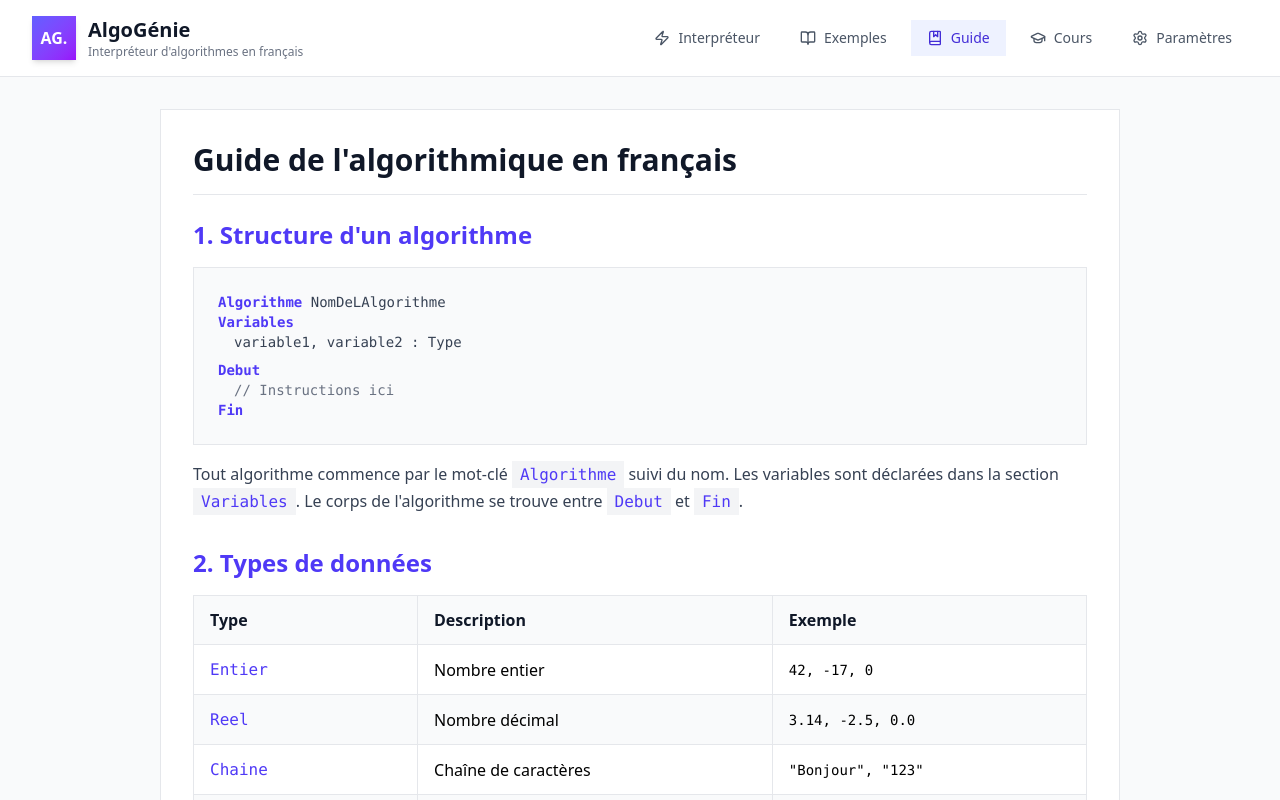
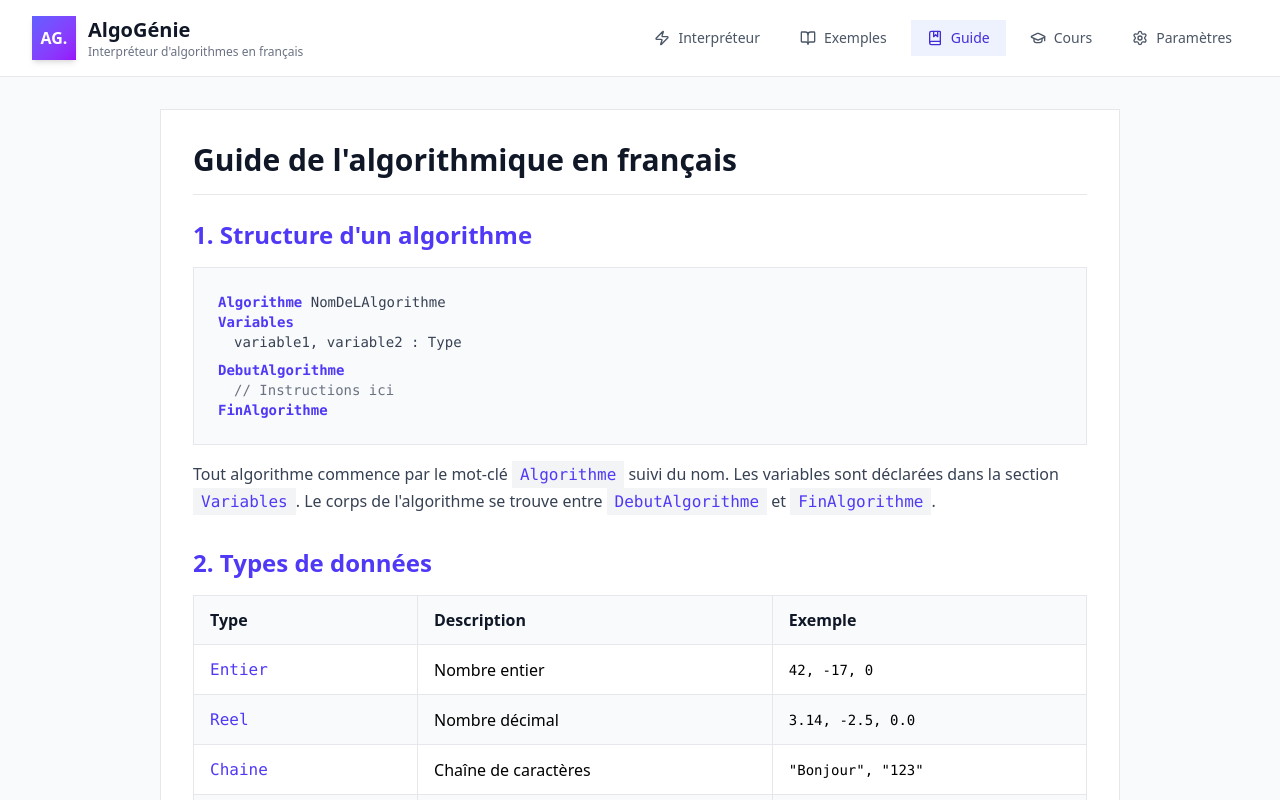
Before and after one commit to njonou01/algo-practice, a React (Vite) app: page /guide in a window 1280 px wide. Built offline with nearby package versions, Linux system fonts and the light colour scheme.

Commit message:
mets a jour le guide avec la nouvelle syntaxe

```diff
--- a/src/pages/Guide.tsx
+++ b/src/pages/Guide.tsx
@@ -17,15 +17,15 @@ function Guide() {
                 <div><span className="text-indigo-600 font-semibold">Algorithme</span> NomDeLAlgorithme</div>
                 <div><span className="text-indigo-600 font-semibold">Variables</span></div>
                 <div className="ml-4">variable1, variable2 : Type</div>
-                <div className="mt-2"><span className="text-indigo-600 font-semibold">Debut</span></div>
+                <div className="mt-2"><span className="text-indigo-600 font-semibold">DebutAlgorithme</span></div>
                 <div className="ml-4 text-gray-500">// Instructions ici</div>
-                <div><span className="text-indigo-600 font-semibold">Fin</span></div>
+                <div><span className="text-indigo-600 font-semibold">FinAlgorithme</span></div>
               </div>
             </div>
             <p className="text-gray-700 leading-relaxed">
               Tout algorithme commence par le mot-clé <code className="bg-gray-100 px-2 py-1 text-indigo-600">Algorithme</code> suivi du nom.
               Les variables sont déclarées dans la section <code className="bg-gray-100 px-2 py-1 text-indigo-600">Variables</code>.
-              Le corps de l'algorithme se trouve entre <code className="bg-gray-100 px-2 py-1 text-indigo-600">Debut</code> et <code className="bg-gray-100 px-2 py-1 text-indigo-600">Fin</code>.
+              Le corps de l'algorithme se trouve entre <code className="bg-gray-100 px-2 py-1 text-indigo-600">DebutAlgorithme</code> et <code className="bg-gray-100 px-2 py-1 text-indigo-600">FinAlgorithme</code>.
             </p>
           </section>
 
@@ -118,12 +118,12 @@ function Guide() {
                 <div className="ml-4">EST_ACTIF <span className="text-pink-600">←</span> Vrai <span className="text-gray-500">// Type Booleen inféré</span></div>
                 <div className="mt-2"><span className="text-indigo-600 font-semibold">Variables</span></div>
                 <div className="ml-4">rayon, surface : Reel</div>
-                <div className="mt-2"><span className="text-indigo-600 font-semibold">Debut</span></div>
+                <div className="mt-2"><span className="text-indigo-600 font-semibold">DebutAlgorithme</span></div>
                 <div className="ml-4 text-gray-500">// Les constantes sont déjà initialisées !</div>
                 <div className="ml-4">rayon <span className="text-pink-600">←</span> 5</div>
                 <div className="ml-4">surface <span className="text-pink-600">←</span> PI * rayon * rayon</div>
                 <div className="ml-4">Ecrire("Surface: ", surface, "\\n")</div>
-                <div><span className="text-indigo-600 font-semibold">Fin</span></div>
+                <div><span className="text-indigo-600 font-semibold">FinAlgorithme</span></div>
               </div>
             </div>
 
@@ -133,7 +133,7 @@ function Guide() {
                 <li>Déclaration ET initialisation en une seule ligne</li>
                 <li>Type inféré automatiquement (pas besoin de spécifier)</li>
                 <li>Code plus concis et lisible</li>
-                <li>Constantes déjà initialisées avant le <code className="bg-white px-2 py-1">Debut</code></li>
+                <li>Constantes déjà initialisées avant le <code className="bg-white px-2 py-1">DebutAlgorithme</code></li>
               </ul>
             </div>
 
@@ -143,7 +143,7 @@ function Guide() {
                 <div><span className="text-indigo-600 font-semibold">Constantes</span></div>
                 <div className="ml-4">PI : Reel</div>
                 <div className="ml-4">MAX_VALUE : Entier</div>
-                <div className="mt-2"><span className="text-indigo-600 font-semibold">Debut</span></div>
+                <div className="mt-2"><span className="text-indigo-600 font-semibold">DebutAlgorithme</span></div>
                 <div className="ml-4">PI <span className="text-pink-600">←</span> 3.14159</div>
                 <div className="ml-4">MAX_VALUE <span className="text-pink-600">←</span> 100</div>
               </div>
@@ -312,7 +312,7 @@ function Guide() {
               <div className="bg-gray-50 border border-gray-200 p-6 font-mono text-sm">
                 <div className="text-gray-700">
                   <div><span className="text-indigo-600">Variables</span> jour : Entier</div>
-                  <div className="mt-2"><span className="text-indigo-600">Debut</span></div>
+                  <div className="mt-2"><span className="text-indigo-600">DebutAlgorithme</span></div>
                   <div className="ml-4">Ecrire("Entrez un numéro (1-7):\n")</div>
                   <div className="ml-4">Lire(jour)</div>
                   <div className="ml-4 mt-2"><span className="text-indigo-600">Selon</span> jour</div>
@@ -327,7 +327,7 @@ function Guide() {
                   <div className="ml-8"><span className="text-indigo-600">Defaut</span>:</div>
                   <div className="ml-12">Ecrire("Jour invalide\n")</div>
                   <div className="ml-4"><span className="text-indigo-600">FinSelon</span></div>
-                  <div><span className="text-indigo-600">Fin</span></div>
+                  <div><span className="text-indigo-600">FinAlgorithme</span></div>
                 </div>
               </div>
             </div>
@@ -380,7 +380,7 @@ function Guide() {
                   <div><span className="text-indigo-600">Variables</span></div>
                   <div className="ml-4">tab : <span className="text-indigo-600">Tableau[10]</span> <span className="text-indigo-600">de</span> Entier</div>
                   <div className="ml-4">i, somme : Entier</div>
-                  <div className="mt-2"><span className="text-indigo-600">Debut</span></div>
+                  <div className="mt-2"><span className="text-indigo-600">DebutAlgorithme</span></div>
                   <div className="ml-4 mb-2 text-gray-500">// Remplir le tableau</div>
                   <div className="ml-4"><span className="text-indigo-600">Pour</span> i <span className="text-indigo-600">De</span> 0 <span className="text-indigo-600">A</span> 9 <span className="text-indigo-600">Faire</span></div>
                   <div className="ml-8">tab[i] <span className="text-pink-600">←</span> i * 2</div>
@@ -391,7 +391,7 @@ function Guide() {
                   <div className="ml-8">somme <span className="text-pink-600">←</span> somme + tab[i]</div>
                   <div className="ml-4"><span className="text-indigo-600">FinPour</span></div>
                   <div className="ml-4 mt-2">Ecrire("Somme:", somme)</div>
-                  <div><span className="text-indigo-600">Fin</span></div>
+                  <div><span className="text-indigo-600">FinAlgorithme</span></div>
                 </div>
               </div>
             </div>
@@ -465,7 +465,7 @@ function Guide() {
                   <div className="mt-2"><span className="text-indigo-600 font-semibold">Variables</span></div>
                   <div className="ml-4">e1, e2 : Etudiant</div>
                   <div className="ml-4">meilleur : Chaine</div>
-                  <div className="mt-2"><span className="text-indigo-600 font-semibold">Debut</span></div>
+                  <div className="mt-2"><span className="text-indigo-600 font-semibold">DebutAlgorithme</span></div>
                   <div className="ml-4">Ecrire("Nom étudiant 1:\n")</div>
                   <div className="ml-4">Lire(e1.nom)</div>
                   <div className="ml-4">Ecrire("Moyenne:\n")</div>
@@ -480,7 +480,7 @@ function Guide() {
                   <div className="ml-8">meilleur <span className="text-pink-600">←</span> e2.nom</div>
                   <div className="ml-4"><span className="text-indigo-600">FinSi</span></div>
                   <div className="ml-4 mt-2">Ecrire("Meilleure moyenne: ", meilleur, "\n")</div>
-                  <div><span className="text-indigo-600 font-semibold">Fin</span></div>
+                  <div><span className="text-indigo-600 font-semibold">FinAlgorithme</span></div>
                 </div>
               </div>
             </div>
@@ -510,10 +510,10 @@ function Guide() {
                 <div className="text-gray-700">
                   <div><span className="text-indigo-600 font-semibold">Fonction</span> Carre(n : Entier) : Entier</div>
                   <div><span className="text-indigo-600">Variables</span> resultat : Entier</div>
-                  <div><span className="text-indigo-600">Debut</span></div>
+                  <div><span className="text-indigo-600">DebutAlgorithme</span></div>
                   <div className="ml-4">resultat <span className="text-pink-600">←</span> n * n</div>
                   <div className="ml-4"><span className="text-indigo-600">Retourner</span> resultat</div>
-                  <div><span className="text-indigo-600">Fin</span></div>
+                  <div><span className="text-indigo-600">FinAlgorithme</span></div>
                 </div>
               </div>
               <p className="text-gray-700 leading-relaxed mb-2">
@@ -543,11 +543,11 @@ function Guide() {
                 <div className="text-gray-700">
                   <div><span className="text-indigo-600 font-semibold">Procedure</span> Saluer(nom : Chaine, fois : Entier)</div>
                   <div><span className="text-indigo-600">Variables</span> i : Entier</div>
-                  <div><span className="text-indigo-600">Debut</span></div>
+                  <div><span className="text-indigo-600">DebutAlgorithme</span></div>
                   <div className="ml-4"><span className="text-indigo-600">Pour</span> i <span className="text-indigo-600">De</span> 1 <span className="text-indigo-600">A</span> fois <span className="text-indigo-600">Faire</span></div>
                   <div className="ml-8">Ecrire("Bonjour ", nom, "!\n")</div>
                   <div className="ml-4"><span className="text-indigo-600">FinPour</span></div>
-                  <div><span className="text-indigo-600">Fin</span></div>
+                  <div><span className="text-indigo-600">FinAlgorithme</span></div>
                 </div>
               </div>
               <p className="text-gray-700 leading-relaxed mb-4">
@@ -571,21 +571,21 @@ function Guide() {
                 <div className="text-gray-700">
                   <div><span className="text-indigo-600 font-semibold">Algorithme</span> TestFonction</div>
                   <div className="mt-2"><span className="text-indigo-600 font-semibold">Fonction</span> Maximum(a : Entier, b : Entier) : Entier</div>
-                  <div><span className="text-indigo-600">Debut</span></div>
+                  <div><span className="text-indigo-600">DebutAlgorithme</span></div>
                   <div className="ml-4"><span className="text-indigo-600">Si</span> a &gt; b <span className="text-indigo-600">Alors</span></div>
                   <div className="ml-8"><span className="text-indigo-600">Retourner</span> a</div>
                   <div className="ml-4"><span className="text-indigo-600">Sinon</span></div>
                   <div className="ml-8"><span className="text-indigo-600">Retourner</span> b</div>
                   <div className="ml-4"><span className="text-indigo-600">FinSi</span></div>
-                  <div><span className="text-indigo-600">Fin</span></div>
+                  <div><span className="text-indigo-600">FinAlgorithme</span></div>
                   <div className="mt-2"><span className="text-indigo-600">Variables</span></div>
                   <div className="ml-4">x, y, max : Entier</div>
-                  <div className="mt-2"><span className="text-indigo-600">Debut</span></div>
+                  <div className="mt-2"><span className="text-indigo-600">DebutAlgorithme</span></div>
                   <div className="ml-4">x <span className="text-pink-600">←</span> 15</div>
                   <div className="ml-4">y <span className="text-pink-600">←</span> 23</div>
                   <div className="ml-4">max <span className="text-pink-600">←</span> Maximum(x, y)</div>
                   <div className="ml-4">Ecrire("Le maximum est:", max, "\n")</div>
-                  <div><span className="text-indigo-600">Fin</span></div>
+                  <div><span className="text-indigo-600">FinAlgorithme</span></div>
                 </div>
               </div>
             </div>
@@ -699,8 +699,8 @@ function Guide() {
                   <code className="bg-indigo-100 text-indigo-700 px-2 py-1 text-sm">Algorithme</code>
                   <code className="bg-indigo-100 text-indigo-700 px-2 py-1 text-sm">Variables</code>
                   <code className="bg-indigo-100 text-indigo-700 px-2 py-1 text-sm">Constantes</code>
-                  <code className="bg-indigo-100 text-indigo-700 px-2 py-1 text-sm">Debut</code>
-                  <code className="bg-indigo-100 text-indigo-700 px-2 py-1 text-sm">Fin</code>
+                  <code className="bg-indigo-100 text-indigo-700 px-2 py-1 text-sm">DebutAlgorithme</code>
+                  <code className="bg-indigo-100 text-indigo-700 px-2 py-1 text-sm">FinAlgorithme</code>
                 </div>
               </div>
 
@@ -804,7 +804,7 @@ function Guide() {
                 <div><span className="text-indigo-600 font-semibold">Algorithme</span> CalculMoyenne</div>
                 <div><span className="text-indigo-600 font-semibold">Variables</span></div>
                 <div className="ml-4">note1, note2, note3, moyenne : Reel</div>
-                <div className="mt-2"><span className="text-indigo-600 font-semibold">Debut</span></div>
+                <div className="mt-2"><span className="text-indigo-600 font-semibold">DebutAlgorithme</span></div>
                 <div className="ml-4">Ecrire("Entrez la première note:\n")</div>
                 <div className="ml-4">Lire(note1)</div>
                 <div className="ml-4">Ecrire("Entrez la deuxième note:\n")</div>
@@ -818,7 +818,7 @@ function Guide() {
                 <div className="ml-4"><span className="text-indigo-600">Sinon</span></div>
                 <div className="ml-8">Ecrire("Recalé\n")</div>
                 <div className="ml-4"><span className="text-indigo-600">FinSi</span></div>
-                <div><span className="text-indigo-600 font-semibold">Fin</span></div>
+                <div><span className="text-indigo-600 font-semibold">FinAlgorithme</span></div>
               </div>
             </div>
           </section>
```
